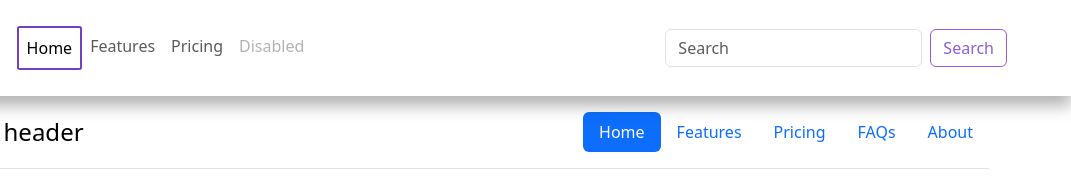
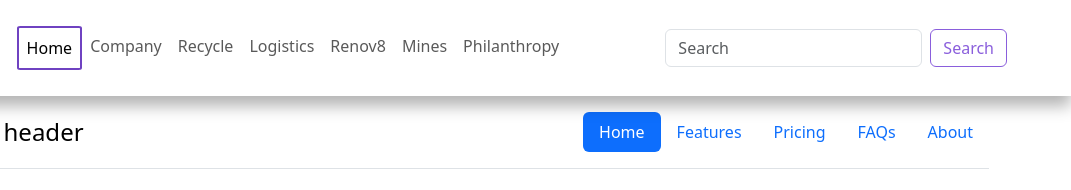
Before and after one commit to Casady-E/tests, a plain HTML site: page website-01/index.html in a window 1280 px wide. Shown: the top 190 px of the page, 209-1280 px from the left. Drawn offline with nearby package versions, Linux system fonts and the light colour scheme.

Commit message:
Add in new links to navigation

```diff
--- a/website-01/index.html
+++ b/website-01/index.html
@@ -28,9 +28,12 @@
       <div class="collapse navbar-collapse" id="navbarNavAltMarkup">
         <div class="navbar-nav">
           <a class="nav-link active" aria-current="page" href="#">Home</a>
-          <a class="nav-link" href="#">Features</a>
-          <a class="nav-link" href="#">Pricing</a>
-          <a class="nav-link disabled">Disabled</a>
+          <a class="nav-link" href="#">Company</a>
+          <a class="nav-link" href="#">Recycle</a>
+          <a class="nav-link" href="#">Logistics</a>
+          <a class="nav-link" href="#">Renov8</a>
+          <a class="nav-link" href="#">Mines</a>
+          <a class="nav-link" href="#">Philanthropy</a>
         </div>
         <form class="d-flex nav-search" role="search">
             <input class="form-control me-2" type="search" placeholder="Search" aria-label="Search">
```
